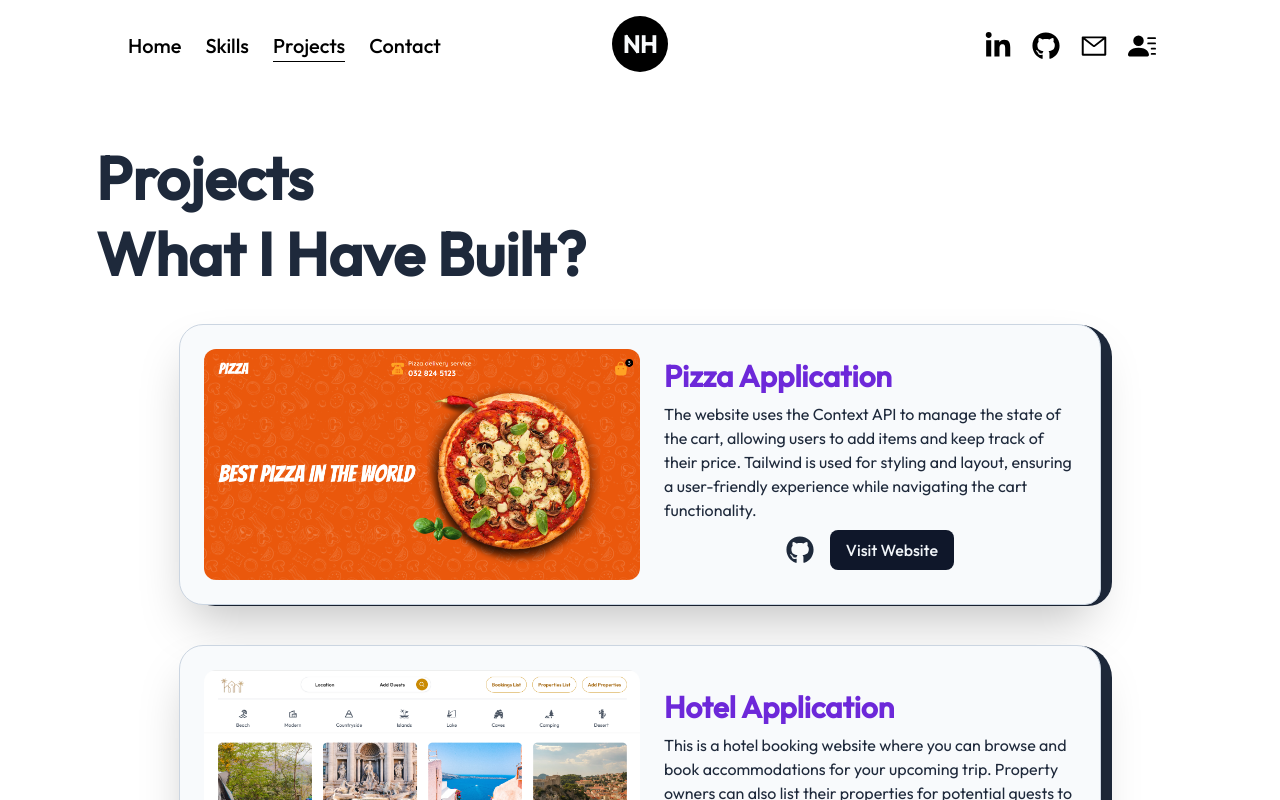
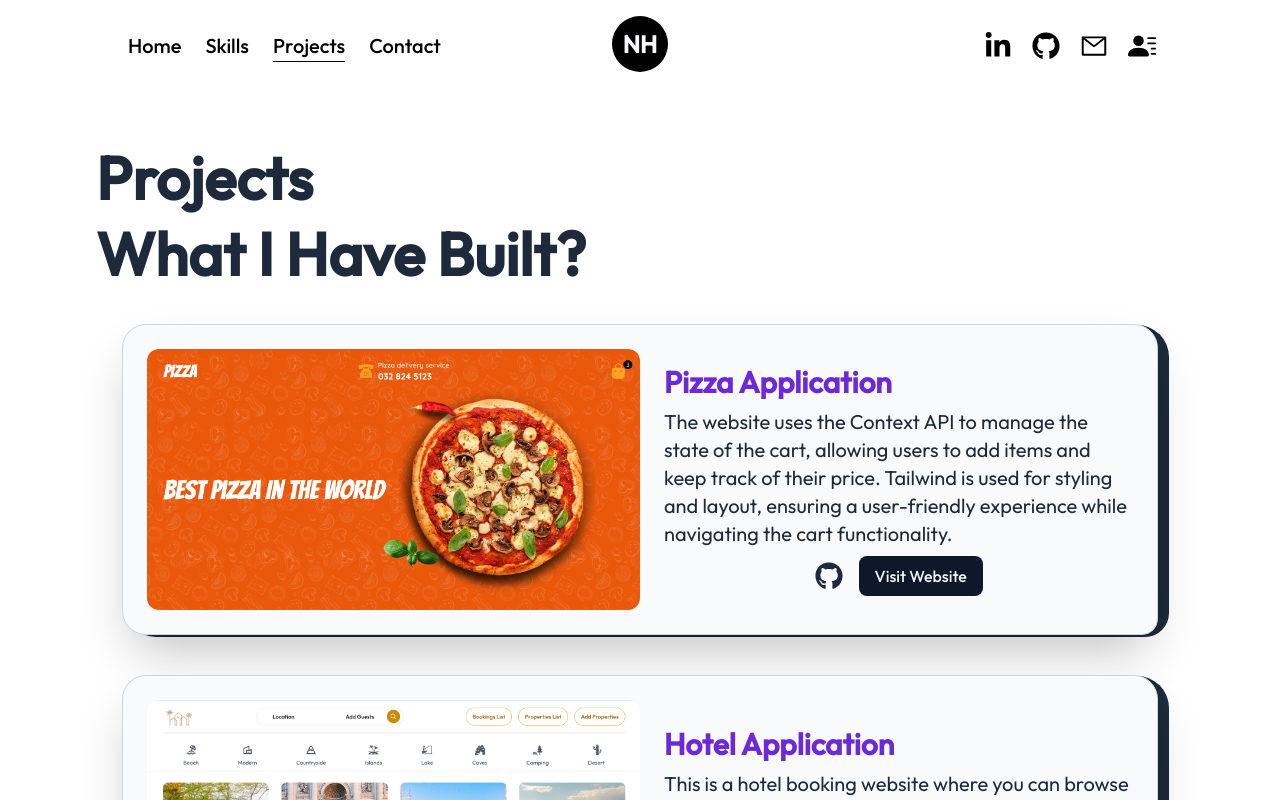
Before and after one commit to VUQUYNHNGAHUYNH/Porfolio-Nextjs, a Next.js app: page /projects in a window 1280 px wide. Shown: the top 800 px of the page. Built offline with nearby package versions, Linux system fonts and the light colour scheme.

Commit message:
update info

```diff
--- a/pages/projects.js
+++ b/pages/projects.js
@@ -31,7 +31,9 @@ const Project = ({ title, description, img, link, github }) => {
               {title}
             </h2>
           </Link>
-          <p className="text-sm lg:text-base 2xl:text-xl">{description}</p>
+          <p className="text-sm lg:text-base xl:text-xl 2xl:text-xl">
+            {description}
+          </p>
           <div className="flex items-center justify-center mx-auto">
             <Link href={github} target="_blank">
               <FaGithub size={28} />
@@ -56,7 +58,7 @@ const Projects = () => {
       <div className="w-full flex flex-col items-center justify-center text-slate-800 mt-12">
         <AnimatedText text="Projects" className="lg:ml-24" />
         <AnimatedText text="What I have built?" className="lg:ml-24" />
-        <div className="flex flex-col lg:w-[80%] items-center justify-center mx-auto gap-8 lg:gap-10 py-8">
+        <div className="flex flex-col lg:w-[90%] items-center justify-center mx-auto gap-8 lg:gap-10 py-8">
           <Project
             title="Pizza Application"
             description="The website uses the Context API to manage the state of the cart, allowing users to add items and keep track of their price. Tailwind is used for styling and layout, ensuring a user-friendly experience while navigating the cart functionality."
```
Also changed, not shown: public/projects/ecommerce.jpg.
